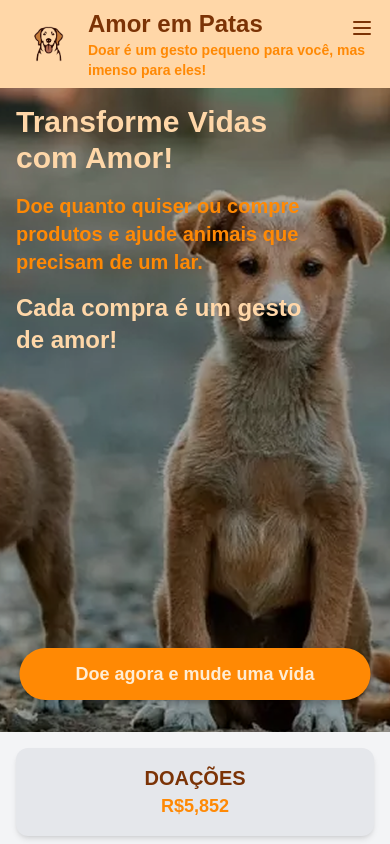
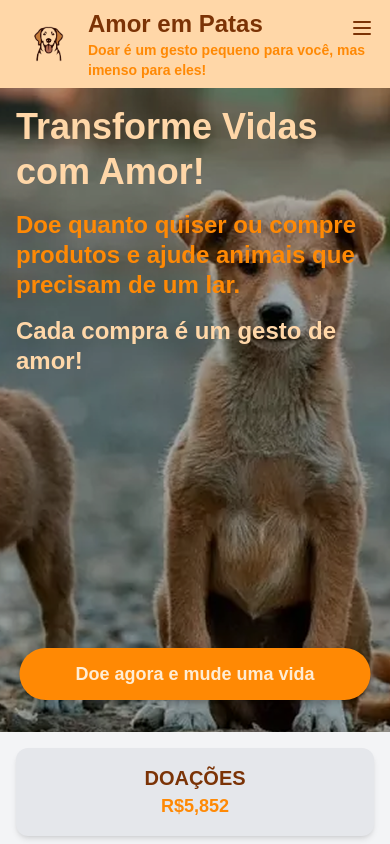
Before and after one commit to MendoncaGabriel/projeto-canvi, a Next.js app in the folder frontend/: page / in a window 390 px wide. Shown: the top 844 px of the page. Built offline with nearby package versions, Linux system fonts and the light colour scheme.

Commit message:
fix: responsivity text banner principal

```diff
--- a/frontend/src/components/banner.tsx
+++ b/frontend/src/components/banner.tsx
@@ -17,15 +17,15 @@ export function Banner() {
         className="w-full h-full object-cover absolute"
         style={{ height: 'calc(100vh - 200px)' }}
       />
-      <div className="absolute p-4 md:p-8 lg:p-10 max-w-[90%] md:max-w-[80%] lg:max-w-[70%]">
-        <p className="text-3xl md:text-4xl lg:text-5xl font-bold text-orange-200 mb-4">
+      <div className="absolute p-4 md:p-8 lg:p-10 ">
+        <p className="text-4xl sm:text-5xl md:text-6xl lg:text-7xl font-bold text-orange-200 mb-4 leading-tight">
           Transforme Vidas com Amor!
         </p>
-        <p className="text-xl md:text-2xl lg:text-3xl font-bold text-orange-400 mb-4">
+        <p className="text-2xl sm:text-3xl md:text-4xl lg:text-5xl font-bold text-orange-400 mb-4 leading-tight">
           Doe quanto quiser ou compre produtos <br className="hidden md:block" />
           e ajude animais que precisam de um lar.
         </p>
-        <p className="text-2xl md:text-3xl lg:text-4xl font-bold text-orange-200">
+        <p className="text-2xl sm:text-3xl md:text-4xl lg:text-5xl font-bold text-orange-200 leading-tight">
           Cada compra é um gesto de amor!
         </p>
       </div>
```
